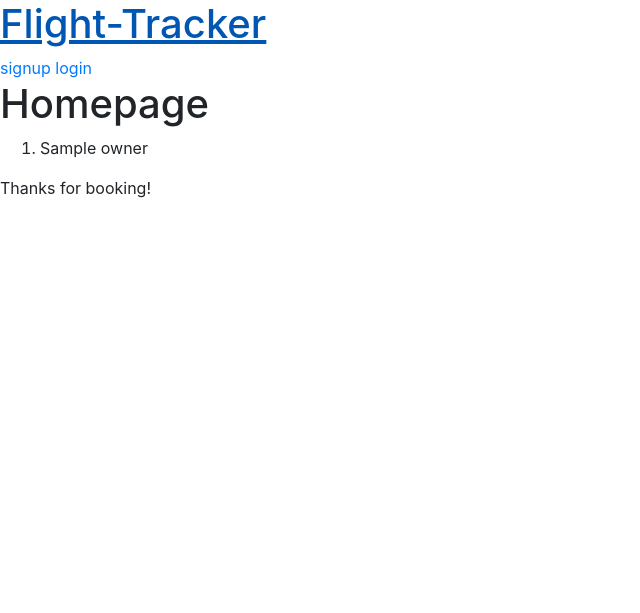
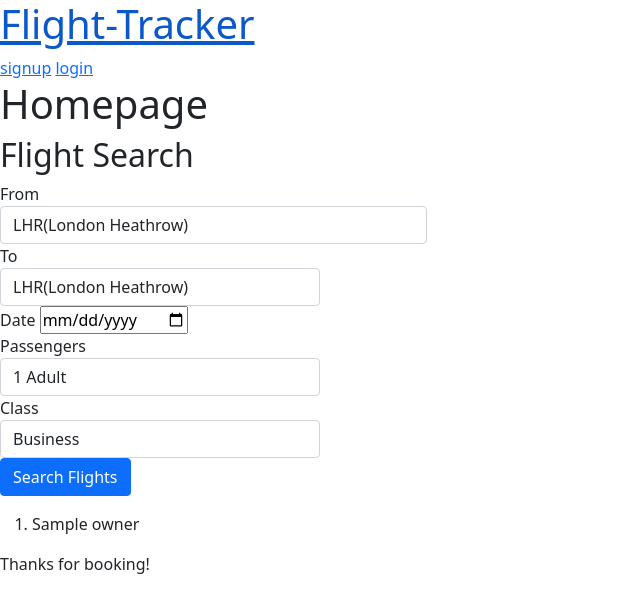
Before and after one commit to Abduler21/Flight-Tracker, a Node server app: template views/homepage.handlebars in a window 1280 px wide. Shown: the top 613 px of the page, without its empty margins (0-640 px from the left). Run offline with Node 20, Linux system fonts and the light colour scheme; the template is opened without the code that fills it: most values are stand-ins (such as "Sample title", 1, 10 or a date in 2020); some libraries are stand-ins or nearby versions.

Commit message:
duffel api works,returns information to the front end

```diff
--- a/views/homepage.handlebars
+++ b/views/homepage.handlebars
@@ -1,7 +1,78 @@
 <h1>Homepage</h1>
+
+<section class="w-100">
+  <div>
+    <h2>
+      Flight Search
+    </h2>
+  </div>
+  <div class="row">
+    <form id="flight-search">
+      <div class="col-lg-4">
+        <label for="From-label">From</label>
+        {{! <input type="text" name="from" id="from" class="form-control" /> }}
+        <select id="inputState from-select" class="form-control">
+          <option>LHR(London Heathrow)</option>
+          <option>CDG</option>
+          <option>MEL</option>
+          <option>LAX</option>
+          <option>BCN</option>
+          <option>SYD</option>
+          <option>AKL</option>
+          <option>DEL</option>
+          <option>SIN</option>
+          <option>HKG</option>
+          <option>JFK</option>
+        </select>
+      </div>
+      <div class="col-lg-3">
+        <label for="To">To</label>
+        {{! <input type="text" name="To" id="To" class="form-control" /> }}
+        <select id="inputState to" class="form-control">
+          <option>LHR(London Heathrow)</option>
+          <option>CDG</option>
+          <option>MEL</option>
+          <option>LAX</option>
+          <option>BCN</option>
+          <option>SYD</option>
+          <option>AKL</option>
+          <option>DEL</option>
+          <option>SIN</option>
+          <option>HKG</option>
+          <option>JFK</option>
+        </select>
+      </div>
+      <div class="col-lg-3">
+        <label for="date">Date</label>
+        <input type="Date" name="Date" id="Date" />
+      </div>
+      <div class="col-lg-3">
+        <label for="Passengers">Passengers</label>
+        {{! <input type="text" name="To" id="To" class="form-control" /> }}
+        <select id="inputState passenger" class="form-control">
+          <option value="1">1 Adult</option>
+          <option value="2">2 Adult</option>
+          <option value="3">3 Adult</option>
+        </select>
+      </div>
+      <div class="col-lg-3">
+        <label for="Class">Class</label>
+        {{! <input type="text" name="To" id="To" class="form-control" /> }}
+        <select id="inputState class-type" class="form-control">
+          <option>Business</option>
+          <option>First Class</option>
+          <option>Economy</option>
+        </select>
+      </div>
+      <button type="submit" class="btn btn-primary" id="search-btn">
+        Search Flights
+      </button>
+    </form>
+  </div>
+</section>
 <ol class="post-list">
   {{#each offers as |offer|}}
-
     <li>{{offer.owner.name}}</li>
   {{/each}}
 </ol>
+<script src="/javascript/duffel_API.js"></script>
--- a/views/landing.handlebars
+++ b/views/landing.handlebars
@@ -6,11 +6,11 @@
   </div>
   <form id="flight-search">
     <label for="origin">Origin</label>
-  <input type="text" name="origin" id="origin">
+    <input type="text" name="origin" id="origin" />
     <label for="departure">Departure</label>
-  <input type="text" name="departure" id="departure">
+    <input type="text" name="departure" id="departure" />
     <label for="departure_date">Departure date</label>
-  <input type="date" name="departure_date" id="depature_date">
+    <input type="date" name="departure_date" id="departure_date" />
   </form>
 </section>
 <script src="/javascript/duffel_API.js"></script>
--- a/views/layouts/main.handlebars
+++ b/views/layouts/main.handlebars
@@ -4,7 +4,8 @@
     <meta charset="UTF-8" />
     <meta name="viewport" content="width=device-width, initial-scale=1.0" />
     <title>Flight-Tracker</title>
-    <link rel="stylesheet" href="https://cdn.jsdelivr.net/npm/bootstrap@4.6.1/dist/css/bootstrap.min.css" integrity="sha384-zCbKRCUGaJDkqS1kPbPd7TveP5iyJE0EjAuZQTgFLD2ylzuqKfdKlfG/eSrtxUkn" crossorigin="anonymous">
+    <link href="https://cdn.jsdelivr.net/npm/bootstrap@5.1.3/dist/css/bootstrap.min.css" rel="stylesheet" integrity="sha384-1BmE4kWBq78iYhFldvKuhfTAU6auU8tT94WrHftjDbrCEXSU1oBoqyl2QvZ6jIW3" crossorigin="anonymous">
+    <script src="https://ajax.googleapis.com/ajax/libs/jquery/3.5.1/jquery.min.js"></script>
     {{! <link rel="stylesheet" href="/stylesheets/style.css" /> }}
   </head>
 
@@ -30,8 +31,9 @@
         Thanks for booking!
       </footer>
     </div>
+    <script src="https://cdn.jsdelivr.net/npm/@popperjs/core@2.10.2/dist/umd/popper.min.js" integrity="sha384-7+zCNj/IqJ95wo16oMtfsKbZ9ccEh31eOz1HGyDuCQ6wgnyJNSYdrPa03rtR1zdB" crossorigin="anonymous"></script>
+    <script src="https://cdn.jsdelivr.net/npm/bootstrap@5.1.3/dist/js/bootstrap.min.js" integrity="sha384-QJHtvGhmr9XOIpI6YVutG+2QOK9T+ZnN4kzFN1RtK3zEFEIsxhlmWl5/YESvpZ13" crossorigin="anonymous"></script>
     <script src="/javascript/logout.js"></script>
-
   </body>
 
 </h
```
Lines whose indentation alone changed are shown as unchanged.
